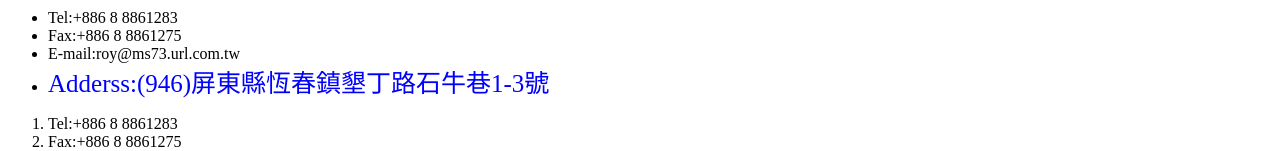
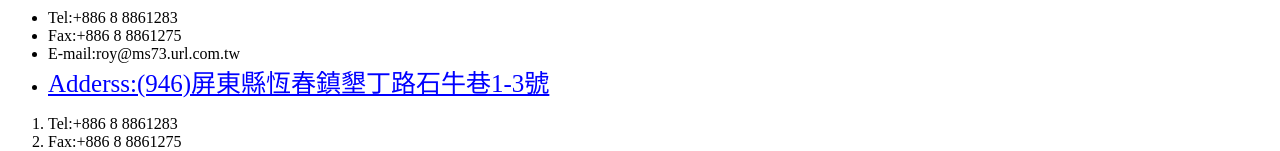
Before and after one commit to chenyuanweng/20240926_1, a plain HTML site: page index.html in a window 1280 px wide. In both pictures the pointer is over the link 208 px from the left and 2079 px from the top of the page. Shown: the part 2003-2154 px from the top of the page. Drawn offline with Linux system fonts and the light colour scheme.

Commit message:
Update index.html

```diff
--- a/index.html
+++ b/index.html
@@ -30,7 +30,7 @@
             /* 變色 */
             color: blue;
             /* 顯示顏色底線 */
-            text-decoration: brown;
+            text-decoration: underline;
             /* 變字型大小(容易造成跑版不建議使用) */
             font-size: 25px;
         }
```
